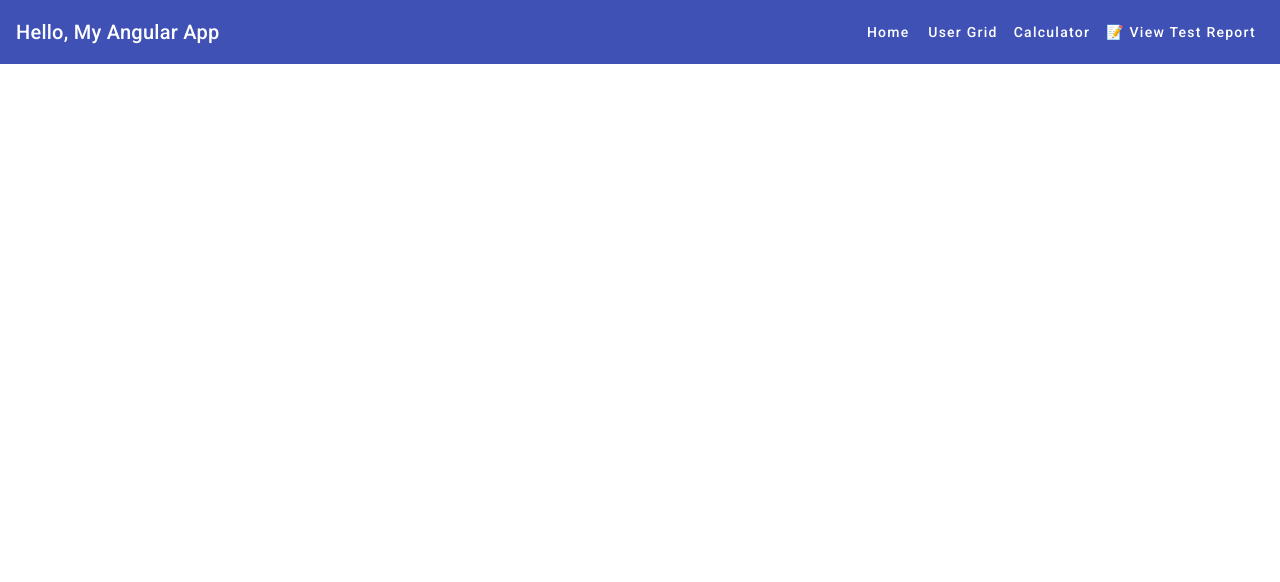
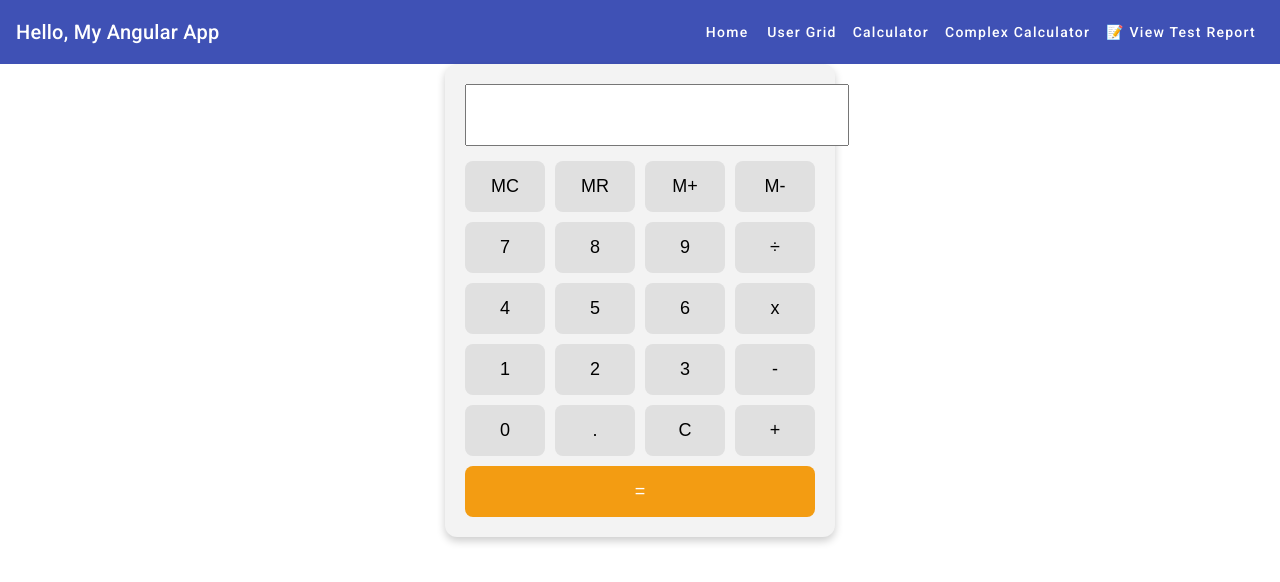
Before and after one commit to sanjeetkumaritoutlook/angular-playwright-e2e, an Angular app: page /complex-calculator in a window 1280 px wide. Before the commit this address led to /. Shown: the top 582 px of the page. Built offline with nearby package versions, Linux system fonts and the light colour scheme.

Commit message:
complex calculator

```diff
--- a/src/app/app.component.html
+++ b/src/app/app.component.html
@@ -4,6 +4,7 @@
   <a mat-button routerLink="/">Home</a>
   <a mat-button routerLink="about">User Grid</a>
   <a mat-button routerLink="calculator">Calculator</a>
+  <a mat-button routerLink="complex-calculator">Complex Calculator</a>
   <a mat-button href="https://sanjeetkumaritoutlook.github.io/angular-e2e-playwright/allure-report/" target="_blank">
     📝 View Test Report
   </a>
--- a/src/app/app.routes.ts
+++ b/src/app/app.routes.ts
@@ -1,11 +1,13 @@
 import { Routes } from '@angular/router';
 import { UserGridComponent } from './user-grid/user-grid.component';
 import { CalculatorComponent } from './calculator/calculator.component';
+import { ComplexCalculatorComponent } from './complex-calculator/complex-calculator.component';
 export const routes: Routes = [
     {path:'',
         redirectTo:'dataBinding',
         pathMatch:   'full'
        },
     { path: 'about', component: UserGridComponent },
-    { path: 'calculator', component: CalculatorComponent }
+    { path: 'calculator', component: CalculatorComponent },
+    { path: 'complex-calculator', component: ComplexCalculatorComponent }
 ];
--- /dev/null
+++ b/src/app/complex-calculator/complex-calculator.component.css
@@ -0,0 +1,41 @@
+.calculator {
+    width: 350px;
+    margin: auto;
+    background-color: #f3f3f3;
+    padding: 20px;
+    border-radius: 12px;
+    box-shadow: 0 4px 8px rgba(0, 0, 0, 0.2);
+  }
+
+  input {
+    width: 100%;
+    padding: 15px;
+    font-size: 24px;
+    margin-bottom: 15px;
+    text-align: right;
+  }
+
+  .buttons {
+    display: grid;
+    grid-template-columns: repeat(4, 1fr);
+    gap: 10px;
+  }
+
+  button {
+    padding: 15px;
+    font-size: 18px;
+    cursor: pointer;
+    border: none;
+    background-color: #e0e0e0;
+    border-radius: 8px;
+  }
+
+  button:hover {
+    background-color: #c8c8c8;
+  }
+
+  .equals {
+    grid-column: span 4;
+    background-color: #f39c12;
+    color: white;
+  }
--- /dev/null
+++ b/src/app/complex-calculator/complex-calculator.component.html
@@ -0,0 +1,32 @@
+<div class="calculator">
+    <input type="text" [(ngModel)]="currentValue" readonly />
+
+    <div class="buttons">
+      <button (click)="handleButtonClick('MC')">MC</button>
+      <button (click)="handleButtonClick('MR')">MR</button>
+      <button (click)="handleButtonClick('M+')">M+</button>
+      <button (click)="handleButtonClick('M-')">M-</button>
+
+      <button (click)="handleButtonClick('7')">7</button>
+      <button (click)="handleButtonClick('8')">8</button>
+      <button (click)="handleButtonClick('9')">9</button>
+      <button (click)="handleButtonClick('/')">÷</button>
+
+      <button (click)="handleButtonClick('4')">4</button>
+      <button (click)="handleButtonClick('5')">5</button>
+      <button (click)="handleButtonClick('6')">6</button>
+      <button (click)="handleButtonClick('*')">x</button>
+
+      <button (click)="handleButtonClick('1')">1</button>
+      <button (click)="handleButtonClick('2')">2</button>
+      <button (click)="handleButtonClick('3')">3</button>
+      <button (click)="handleButtonClick('-')">-</button>
+
+      <button (click)="handleButtonClick('0')">0</button>
+      <button (click)="handleButtonClick('.')">.</button>
+      <button (click)="handleButtonClick('C')">C</button>
+      <button (click)="handleButtonClick('+')">+</button>
+
+      <button class="equals" (click)="handleButtonClick('=')">=</button>
+    </div>
+  </div>
--- /dev/null
+++ b/src/app/complex-calculator/complex-calculator.component.ts
@@ -0,0 +1,44 @@
+import { Component } from '@angular/core';
+import { CommonModule } from '@angular/common';
+import { FormsModule } from '@angular/forms';
+@Component({
+  selector: 'app-complex-calculator',
+  standalone: true,
+  imports: [CommonModule,FormsModule],
+  templateUrl: './complex-calculator.component.html',
+  styleUrl: './complex-calculator.component.css'
+})
+export class ComplexCalculatorComponent {
+  currentValue: string = '';
+  memory: number = 0;
+
+  handleButtonClick(value: string) {
+    if (value === '=') {
+      this.calculateResult();
+    } else if (value === 'C') {
+      this.clear();
+    } else if (value === 'M+') {
+      this.memory += parseFloat(this.currentValue);
+    } else if (value === 'M-') {
+      this.memory -= parseFloat(this.currentValue);
+    } else if (value === 'MR') {
+      this.currentValue = this.memory.toString();
+    } else if (value === 'MC') {
+      this.memory = 0;
+    } else {
+      this.currentValue += value;
+    }
+  }
+
+  calculateResult() {
+    try {
+      this.currentValue = eval(this.currentValue).toString();
+    } catch {
+      this.currentValue = 'Error';
+    }
+  }
+
+  clear() {
+    this.currentValue = '';
+  }
+}
```
Also changed, not shown: src/app/complex-calculator/README.md (added), 2 other files (tests, documents, lock files or other folders).
